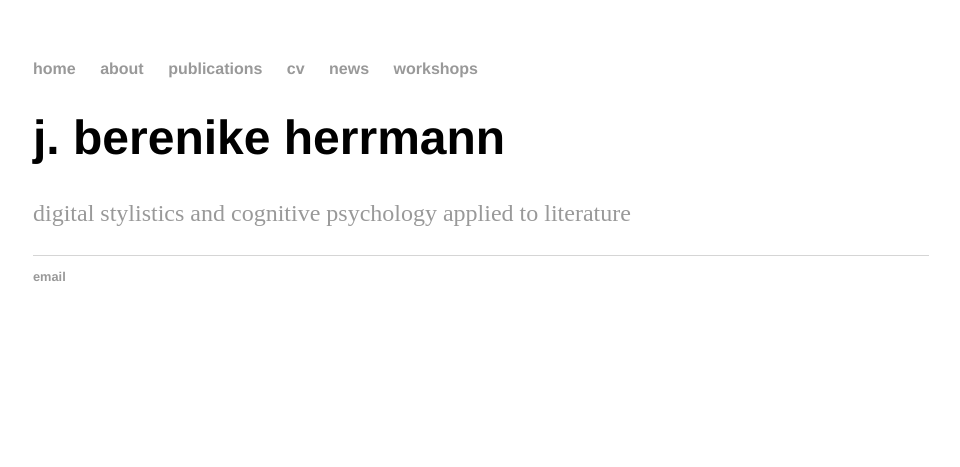
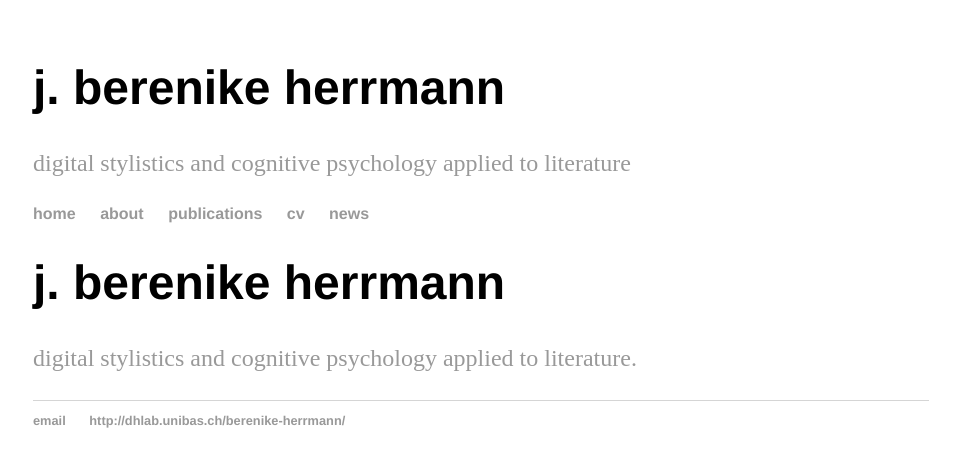
Before and after one commit to jberenike/jberenike.github.io, a Jekyll site: the page index.html, which Jekyll copies as it is, in a window 1280 px wide. Shown: the top 467 px of the page, without its empty margins (159-1119 px from the left). Built offline with Jekyll 4.4.1, drawn with Linux system fonts in a browser that asks for light colours.

Commit message:
Update index.html

```diff
--- a/index.html
+++ b/index.html
@@ -1,8 +1,32 @@
----
-layout: default
-title: j. berenike herrmann
----
+<!DOCTYPE html>
+		<!-- link to main stylesheet -->
 <div class="blurb">
+		<link rel="stylesheet" type="text/css" href="/css/main.css">
 	<h1>j. berenike herrmann</h1>
 	<p><a href="/about">digital stylistics and cognitive psychology applied to literature</a></p>
+		<body>
 </div><!-- /.blurb -->
+		<nav>
+    		<ul>
+	        	<li><a href="/">home</a></li>
+			<li><a href="/about">about</a></li>
+	        	<li><a href="/publications">publications</a></li>
+			<li><a href="/cv">cv</a></li>
+	        	<li><a href="/news">news</a></li>
+    		</ul>
+		</nav>
+	<div class="container">
+    		<div class="blurb">
+        		<h1>j. berenike herrmann</h1>
+				<p> <a href="/about">digital stylistics and cognitive psychology applied to literature.</a></p>
+    		</div><!-- /.blurb -->
+		</div><!-- /.container -->
+
+		<footer>
+	    	<ul>
+			<li><a href="mailto:berenike.herrmann@unibas.ch">email</a></li>
+			<li><a href="http://dhlab.unibas.ch/berenike-herrmann/">http://dhlab.unibas.ch/berenike-herrmann/</a></li>
+		</ul>
+			</footer>
+		</body>
+</html>
```
